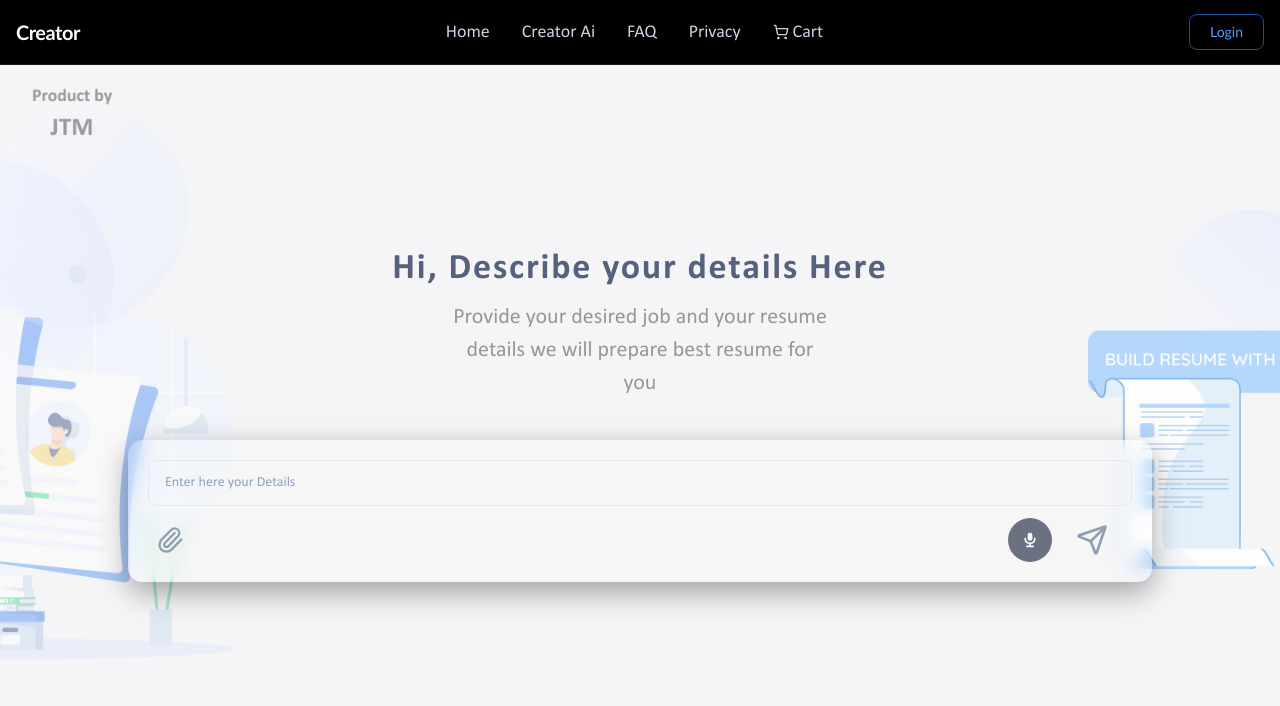
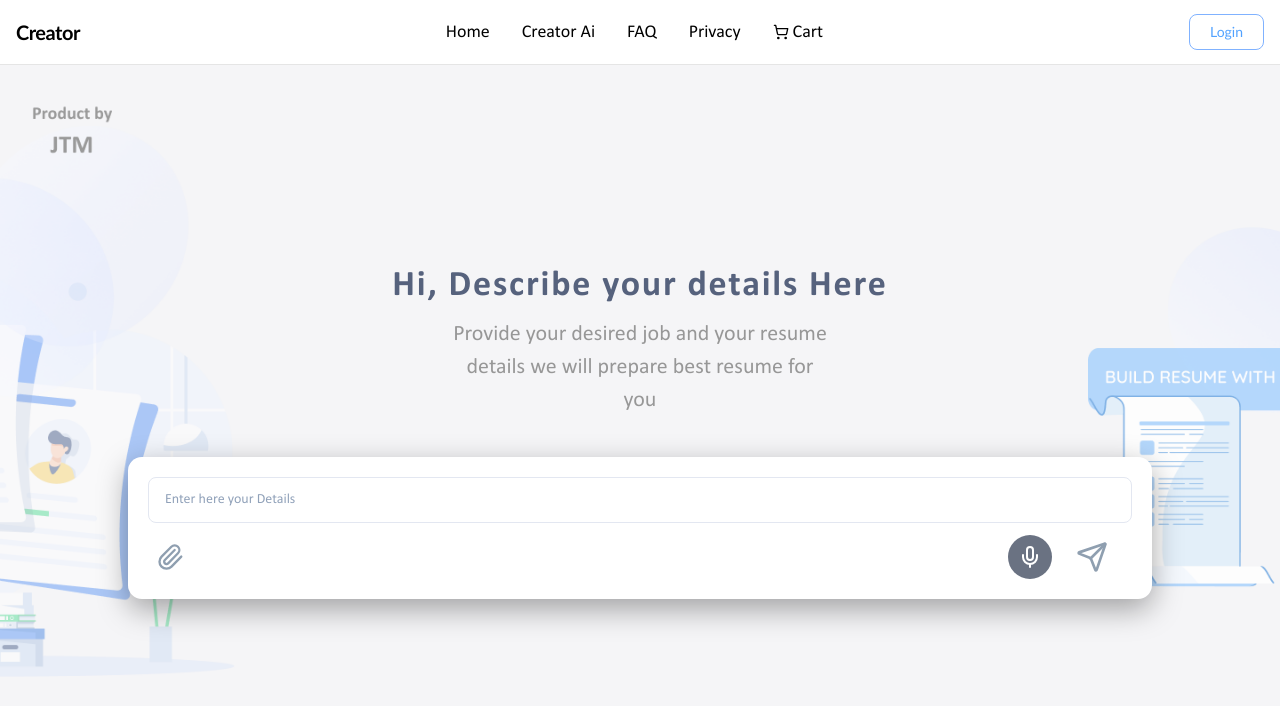
Before and after one commit to naimekattor/creatorAi, a Next.js app: page /creator in a window 1280 px wide. Shown: the top 706 px of the page. Built offline with nearby package versions, Linux system fonts and the light colour scheme.

Commit message:
change color theme

```diff
--- a/app/creator/page.js
+++ b/app/creator/page.js
@@ -1,17 +1,56 @@
 "use client";
 import React, { useState, useRef, useEffect } from "react";
-import { Paperclip, Send, X, FileText, Image as ImageIcon } from "lucide-react";
+import {
+  Paperclip,
+  Send,
+  X,
+  FileText,
+  Image as ImageIcon,
+  Mic,
+} from "lucide-react";
 import Image from "next/image";
+import { useSearchParams } from "next/navigation";
+
 export default function CreatorPage() {
   const [message, setMessage] = useState("");
   const [messages, setMessages] = useState([]);
   const [attachedFiles, setAttachedFiles] = useState([]);
   const [isRecording, setIsRecording] = useState(false);
   const [recordingTime, setRecordingTime] = useState(0);
+  const [hasAutoSent, setHasAutoSent] = useState(false);
   const fileInputRef = useRef(null);
   const mediaRecorderRef = useRef(null);
   const recordingIntervalRef = useRef(null);
   const chatEndRef = useRef(null);
+  const searchParams = useSearchParams();
+
+  // Handle auto-send from hero page
+  useEffect(() => {
+    const incomingMessage = searchParams.get("message");
+    const shouldAutoSend = searchParams.get("autoSend");
+
+    if (incomingMessage && shouldAutoSend === "true" && !hasAutoSent) {
+      setHasAutoSent(true);
+      setMessage(incomingMessage);
+      setTimeout(() => {
+        handleSend();
+      }, 1000);
+    }
+  }, [searchParams, hasAutoSent]);
+
+  // simulate answer
+  const simulateAIResponse = () => {
+    setTimeout(() => {
+      const aiResponse = {
+        id: Date.now() + 1,
+        text: "I'll help you create the best resume based on your details...",
+        files: [],
+        timestamp: new Date().toLocaleTimeString(),
+        type: "ai",
+      };
+      setMessages((prev) => [...prev, aiResponse]);
+    }, 1500);
+  };
 
   // Auto scroll to bottom of chat
   useEffect(() => {
@@ -96,17 +135,8 @@ export default function CreatorPage() {
       setMessage("");
       setAttachedFiles([]);
 
-      // Simulate AI response
-      setTimeout(() => {
-        const aiResponse = {
-          id: Date.now() + 1,
-          text: "I'll help you create the best resume based on your details. Let me analyze the information you've provided...",
-          files: [],
-          timestamp: new Date().toLocaleTimeString(),
-          type: "ai",
-        };
-        setMessages((prev) => [...prev, aiResponse]);
-      }, 1500);
+      simulateAIResponse();
+      setMessage("");
     }
   };
 
@@ -124,16 +154,15 @@ export default function CreatorPage() {
   };
 
   return (
-    <section className="relative w-full h-[calc(100vh-100px)] flex flex-col overflow-hidden">
+    <section className="relative w-full h-[calc(100vh-65px)] flex flex-col overflow-hidden">
       {/* Background Image */}
       <div className="absolute inset-0">
         <Image
           alt="creatorbg"
           src="/images/creator-bg.png"
-          className="h-full w-full object-cover"
-          width={1920}
-          height={1080}
-          sizes="100vw"
+          className=" object-cover"
+          fill
+          priority
         />
       </div>
 
@@ -271,7 +300,7 @@ function PromptBox({
   formatTime,
 }) {
   return (
-    <div className="rounded-xl shadow-[0_10px_30px_rgba(0,0,0,0.35)] backdrop-blur bg-white/10">
+    <div className="rounded-xl shadow-[0_10px_30px_rgba(0,0,0,0.35)] backdrop-blur bg-white">
       <div className="flex flex-col gap-3 p-5">
         {/* File attachments */}
         {attachedFiles.length > 0 && (
@@ -348,17 +377,7 @@ function PromptBox({
                   </div>
                 </div>
               ) : (
-                <svg
-                  className="w-4 h-4 text-white"
-                  fill="currentColor"
-                  viewBox="0 0 20 20"
-                >
-                  <path
-                    fillRule="evenodd"
-                    d="M7 4a3 3 0 016 0v4a3 3 0 11-6 0V4zm4 10.93A7.001 7.001 0 0017 8a1 1 0 10-2 0A5 5 0 015 8a1 1 0 00-2 0 7.001 7.001 0 006 6.93V17H6a1 1 0 100 2h8a1 1 0 100-2h-3v-2.07z"
-                    clipRule="evenodd"
-                  />
-                </svg>
+                <Mic className="text-white" />
               )}
 
               {isRecording && (
--- a/components/hero.tsx
+++ b/components/hero.tsx
@@ -1,12 +1,42 @@
+"use client";
 import Image from "next/image";
 import { Paperclip, Send } from "lucide-react";
+import { useState } from "react";
+import { useRouter } from "next/navigation";
 
 export default function Hero() {
+  const [message, setMessage] = useState("");
+  const router = useRouter();
+
+  const handleSend = () => {
+    if (message.trim()) {
+      // Redirect to creator page with the message as URL parameter
+      const encodedMessage = encodeURIComponent(message.trim());
+      router.push(`/creator?message=${encodedMessage}&autoSend=true`);
+    }
+  };
+
+  const handleKeyPress = (e) => {
+    if (e.key === "Enter" && !e.shiftKey) {
+      e.preventDefault();
+      handleSend();
+    }
+  };
+
+  const handleFileClick = () => {
+    // Redirect to creator page for file functionality
+    router.push("/creator");
+  };
+
+  const handleMicClick = () => {
+    // Redirect to creator page for mic functionality
+    router.push("/creator");
+  };
+
   return (
     <section className="relative w-full overflow-hidden bg-black h-[795px]">
       <video
-        src="https://res.cloudinary.com/dcykzqkez/video/upload/f_auto,q_auto,vc_auto/v1755160079/heroVideo2_evgqhe.m3u8
-"
+        src="https://res.cloudinary.com/dcykzqkez/video/upload/f_auto,q_auto,vc_auto/v1755160079/heroVideo2_evgqhe.m3u8"
         width={1600}
         height={795}
         autoPlay
@@ -20,7 +50,7 @@ export default function Hero() {
       <div className="absolute inset-0 flex items-center justify-center">
         <div className="container mx-auto grid max-w-6xl items-center gap-10 px-4 py-16 md:py-24 z-10">
           <div className="mx-auto max-w-3xl text-center">
-            <h1 className="text-3xl  tracking-wider text-white text-[40px] font-bold sm:text-4xl">
+            <h1 className="text-3xl tracking-wider text-white text-[40px] font-bold sm:text-4xl">
               Hi, Describe your details Here
             </h1>
             <p className="mt-3 text-[#979797] text-[22px] md:w-1/2 w-full mx-auto">
@@ -30,10 +60,13 @@ export default function Hero() {
           </div>
 
           {/* Prompt bar */}
-          <div className="mx-auto w-full max-w-5xl rounded-xl   bg-white/5 shadow-[0_10px_30px_rgba(0,0,0,0.35)] backdrop-blur">
+          <div className="mx-auto w-full max-w-5xl rounded-xl bg-white/5 shadow-[0_10px_30px_rgba(0,0,0,0.35)] backdrop-blur">
             <div className="flex flex-col gap-3 p-5">
               <div>
                 <input
+                  value={message}
+                  onChange={(e) => setMessage(e.target.value)}
+                  onKeyPress={handleKeyPress}
                   aria-label="Describe your details"
                   placeholder="Enter here your Details"
                   className="w-full rounded-md border border-[#e3e7f1]/60 bg-black/40 px-4 py-3 text-sm text-slate-200 placeholder:text-slate-400 outline-none focus:border-blue-500 focus:ring-1 focus:ring-blue-500/40"
@@ -41,15 +74,17 @@ export default function Hero() {
               </div>
               <div className="flex justify-between">
                 <button
+                  onClick={handleFileClick}
                   aria-label="Attach"
-                  className="flex h-11 w-11 items-center justify-center rounded-md   text-[#8F9FB0] "
+                  className="flex h-11 w-11 items-center justify-center rounded-md text-[#8F9FB0] hover:bg-white/10 transition-colors cursor-pointer"
                 >
                   <Paperclip className="h-7 w-7" />
                 </button>
                 <div className="flex gap-2 items-center">
                   <button
+                    onClick={handleMicClick}
                     aria-label="Voice"
-                    className="flex h-7 w-7 items-center justify-center  bg-gray-500 rounded-full"
+                    className="flex h-7 w-7 items-center justify-center bg-gray-500 rounded-full hover:bg-gray-600 transition-colors cursor-pointer"
                   >
                     <Image
                       alt="mic"
@@ -59,8 +94,16 @@ export default function Hero() {
                       className="h-4 w-4"
                     />
                   </button>
-                  <button className="h-11   px-4  ">
-                    <Send className="mr-2 h-8 w-8 text-[#8F9FB0]" />
+                  <button
+                    onClick={handleSend}
+                    className="h-11 px-4 hover:bg-white/10 rounded-md transition-colors cursor-pointer"
+                    disabled={!message.trim()}
+                  >
+                    <Send
+                      className={`mr-2 h-8 w-8 transition-colors ${
+                        message.trim() ? "text-blue-500" : "text-[#8F9FB0]"
+                      }`}
+                    />
                   </button>
                 </div>
               </div>
--- a/components/interview-hero.tsx
+++ b/components/interview-hero.tsx
@@ -7,7 +7,7 @@ export default function InterviewHero() {
         height={795}
         autoPlay
         muted
-        poster="https://res.cloudinary.com/dcykzqkez/image/upload/q_auto,f_auto,v1755406277/interview_poster_uieiwh.png"
+        poster="https://res.cloudinary.com/dcykzqkez/image/upload/q_auto,f_auto/v1755406277/interview_poster_uieiwh.png"
         loop
         playsInline
         className="inset-0 w-full h-full object-cover opacity-40"
--- a/components/site-footer.tsx
+++ b/components/site-footer.tsx
@@ -1,14 +1,27 @@
 import Link from "next/link";
 import { Facebook, Twitter, Instagram, Linkedin } from "lucide-react";
+import { usePathname } from "next/navigation";
 
 export default function Footer() {
+  const pathname = usePathname();
+  const isHome = pathname === "/";
   return (
-    <footer className="w-full bg-[#0b0c10] text-slate-300">
-      <div className="border-t border-white/10 bg-gradient-to-t from-black/60 to-transparent">
+    <footer
+      className={`w-full ${
+        isHome ? "bg-black text-[#f5f5f7]" : "bg-[#f5f5f7] text-black"
+      } `}
+    >
+      <div className="bg-gradient-to-t from-black/30 to-transparent">
         <div className="container mx-auto   gap-10 px-4 py-12 flex justify-between md:flex-row flex-col">
           <div className="space-y-3">
-            <div className="text-lg font-semibold text-white">Creator. Ai</div>
-            <address className="not-italic text-sm leading-6 text-[#A7A7A7]">
+            <div
+              className={`text-lg font-semibold ${
+                isHome ? "text-[#f5f5f7]" : ""
+              }`}
+            >
+              Creator. Ai
+            </div>
+            <address className="not-italic text-sm leading-6 ">
               Villa No. 45, Street 12, Khalifa City,
               <br />
               Abu Dhabi, United Arab Emirates
@@ -16,7 +29,7 @@ export default function Footer() {
           </div>
 
           <div className="space-y-3">
-            <div className="text-sm font-semibold text-white">Get started</div>
+            <div className="text-sm font-semibold ">Get started</div>
             <ul className="space-y-2 text-sm">
               <li>
                 <Link href="/about" className="hover:underline">
@@ -42,10 +55,7 @@ export default function Footer() {
           </div>
 
           <div className="space-y-3">
-            <Link
-              href={"/privacy"}
-              className="text-sm font-semibold text-white"
-            >
+            <Link href={"/privacy"} className="text-sm font-semibold ">
               Privacy Policy
             </Link>
             {/* <ul className="space-y-2 text-sm">
@@ -68,33 +78,33 @@ export default function Footer() {
           </div>
 
           <div className="space-y-3">
-            <div className="text-sm font-semibold text-white">Follow us on</div>
+            <div className="text-sm font-semibold ">Follow us on</div>
             <div className="flex gap-3">
               <Link
                 aria-label="Facebook"
                 href="#"
-                className="rounded-md bg-white/5 p-2 hover:bg-white/10"
+                className="rounded-md bg-[#55555c] text-white shadow-md p-2 "
               >
                 <Facebook className="h-4 w-4" />
               </Link>
               <Link
                 aria-label="Twitter"
                 href="#"
-                className="rounded-md bg-white/5 p-2 hover:bg-white/10"
+                className="rounded-md bg-[#55555c] text-white shadow-md p-2 "
               >
                 <Twitter className="h-4 w-4" />
               </Link>
               <Link
                 aria-label="Instagram"
                 href="#"
-                className="rounded-md bg-white/5 p-2 hover:bg-white/10"
+                className="rounded-md bg-[#55555c] text-white shadow-md p-2 "
               >
                 <Instagram className="h-4 w-4" />
               </Link>
               <Link
                 aria-label="LinkedIn"
                 href="#"
-                className="rounded-md bg-white/5 p-2 hover:bg-white/10"
+                className="rounded-md bg-[#55555c] text-white shadow-md p-2 "
               >
                 <Linkedin className="h-4 w-4" />
               </Link>
@@ -102,7 +112,7 @@ export default function Footer() {
           </div>
         </div>
         <div className="border-t border-white/10">
-          <div className="container mx-auto px-4 py-4 text-center text-xs text-[#A7A7A7] flex justify-between">
+          <div className="container mx-auto px-4 py-4 text-center text-xs  flex justify-between">
             <p className="text-sm">Demostip@Resuma.com</p>
             <p>© 2025 Resuma. All rights reserved.</p>
           </div>
--- a/components/site-header.tsx
+++ b/components/site-header.tsx
@@ -4,49 +4,47 @@ import Link from "next/link";
 import { Button } from "@/components/ui/button";
 import { Menu, ShoppingCart } from "lucide-react";
 import { useState } from "react";
+import { usePathname } from "next/navigation";
 
 export default function Header() {
   const [open, setOpen] = useState(false);
+  const pathname = usePathname();
+  const isHome = pathname === "/";
 
   return (
-    <header className="sticky top-0 z-40 w-full border-b border-white/10 bg-black/50 backdrop-blur-xl">
+    <header
+      className={`sticky top-0 z-40 w-full border-b ${
+        isHome
+          ? "border-white/10 bg-black/50 text-slate-300"
+          : "bg-white text-black"
+      } backdrop-blur-xl`}
+    >
       <div className="container mx-auto flex h-14 items-center justify-between px-4 sm:h-16">
         <Link href="/" className="flex items-center gap-2">
-          <span className="text-xl font-semibold tracking-tight text-white">
+          <span
+            className={`text-xl font-semibold tracking-tight ${
+              isHome ? "text-white" : "text-black"
+            }`}
+          >
             Creator
           </span>
           <span className="sr-only">Go to homepage</span>
         </Link>
 
         <nav className="hidden items-center gap-8 md:flex">
-          <Link
-            href="/"
-            className="text-[18px] text-slate-300 hover:text-white"
-          >
+          <Link href="/" className="text-[18px]  ">
             Home
           </Link>
-          <Link
-            href="/creator"
-            className="text-[18px] text-slate-300 hover:text-white"
-          >
+          <Link href="/creator" className="text-[18px] ">
             Creator Ai
           </Link>
-          <Link
-            href="/faq"
-            className="text-[18px] text-slate-300 hover:text-white"
-          >
+          <Link href="/faq" className="text-[18px] ">
             FAQ
           </Link>
-          <Link
-            href="/privacy"
-            className="text-[18px] text-slate-300 hover:text-white"
-          >
+          <Link href="/privacy" className="text-[18px] ">
             Privacy
           </Link>
-          <Link
-            href="/cart"
-            className="flex items-center gap-1 text-[18px] text-slate-300 hover:text-white"
-          >
+          <Link href="/cart" className="flex items-center gap-1 text-[18px] ">
             <ShoppingCart className="h-4 w-4" />
             Cart
           </Link>
@@ -63,7 +61,9 @@ export default function Header() {
 
         <button
           aria-label="Toggle menu"
-          className="inline-flex items-center justify-center rounded-md p-2 text-slate-200 hover:bg-white/10 md:hidden"
+          className={`inline-flex items-center justify-center rounded-md p-2 ${
+            isHome ? "text-white" : ""
+          } hover:bg-white/10 md:hidden`}
           onClick={() => setOpen((v) => !v)}
         >
           <Menu className="h-5 w-5" />
@@ -72,7 +72,18 @@ export default function Header() {
 
       {open && (
         <div className="border-t border-white/10 bg-black/70 md:hidden">
-          <div className="container mx-auto grid gap-2 px-4 py-3">
+          <div
+            className="container mx-auto grid gap-2 px-4 py-3"
+            onClick={(e: React.MouseEvent<HTMLDivElement>) => {
+              const target = e.target as HTMLElement;
+              const link = target.closest("a");
+              if (link) {
+                const href = link.getAttribute("href");
+                console.log("click link href", href);
+                setOpen(false);
+              }
+            }}
+          >
             <Link href="/" className="py-1 text-sm text-slate-200">
               Home
             </Link>
```
Also changed, not shown: app/cart/page.js (+19 -21 lines).
